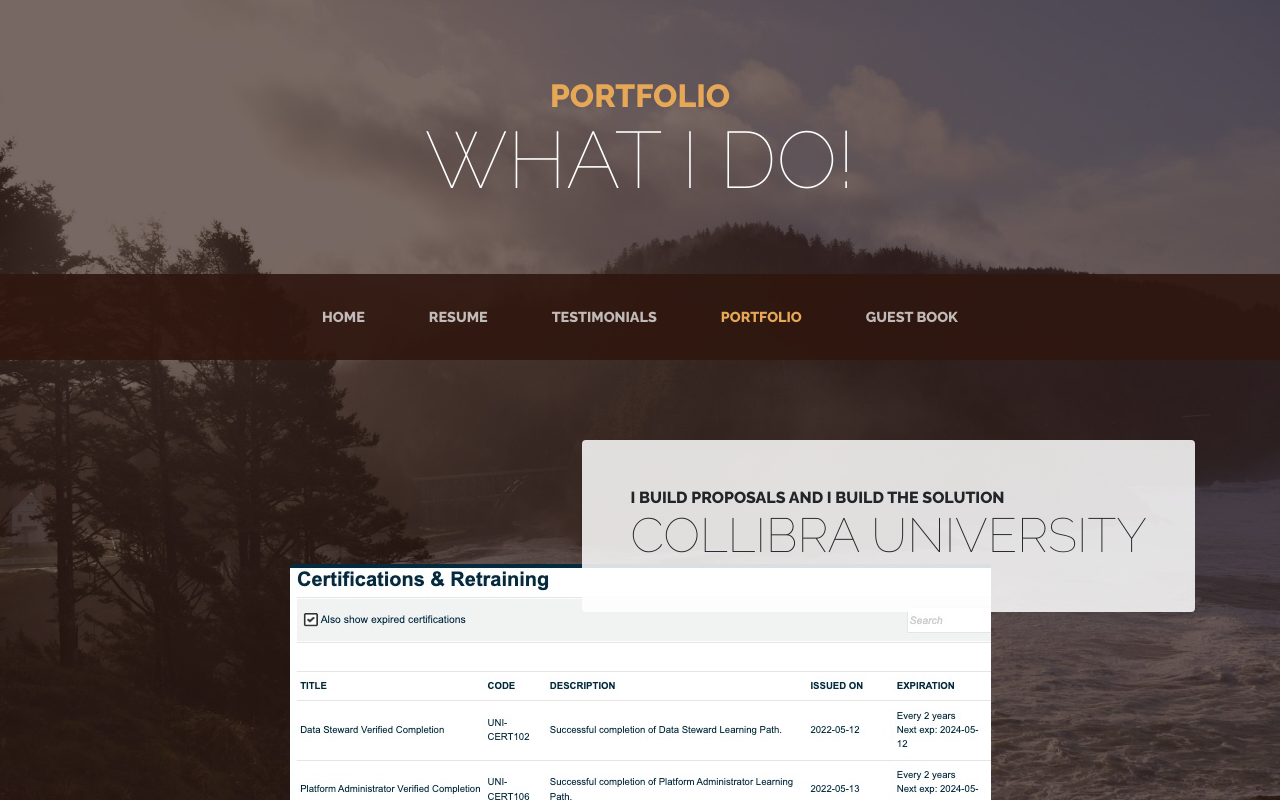
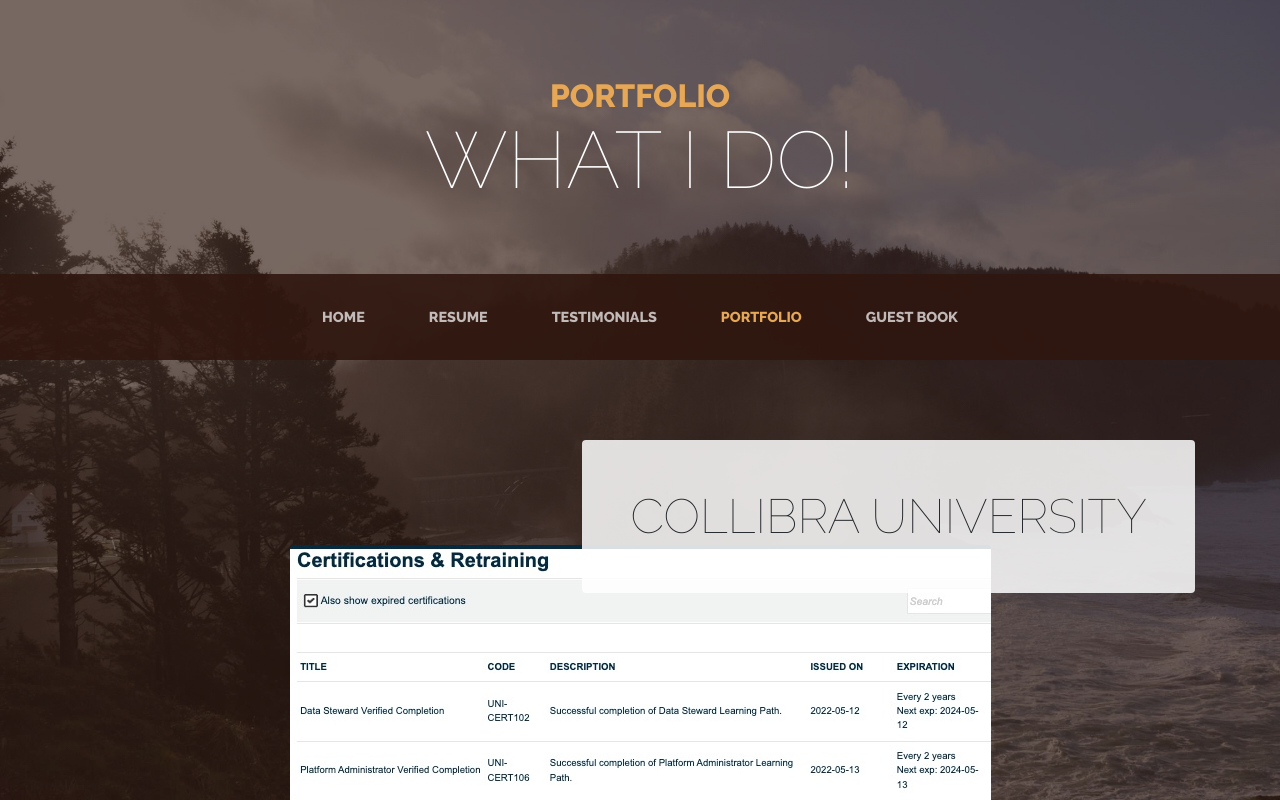
Before and after one commit to RealAmeliaBedelia/MoreAboutMe, a website: page interests.html in a window 1280 px wide. Shown: the top 800 px of the page. Drawn offline with Linux system fonts and the light colour scheme.

Commit message:
Add files via upload

```diff
--- a/interests.html
+++ b/interests.html
@@ -67,7 +67,6 @@
           <div class="product-item-title d-flex">
             <div class="bg-faded p-5 d-flex ml-auto rounded">
               <h2 class="section-heading mb-0">
-                <span class="section-heading-upper">I build Proposals and I build the solution</span>
                 <span class="section-heading-lower">Collibra University</span>
               </h2>
             </div>
@@ -77,6 +76,11 @@
             <div class="bg-faded p-5 rounded">
               <p class="mb-0">Alation & Atlan Data Catalog Work & Training not Reflected</p>
 
+                          </div>
+                        </div>
+                      </div>
+                    </div>
+                  </section>
 
     <section class="page-section">
       <div class="container">
```
